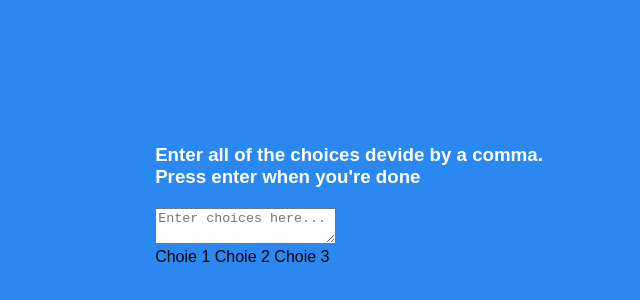
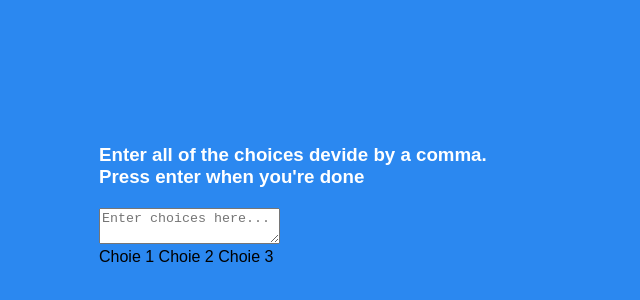
Before and after one commit to o0p/choice-picker, a plain HTML site: page index.html in a window 1280 px wide. Shown: the part 200-500 px from the top of the page, without its empty margins (291-931 px from the left). Drawn offline with Linux system fonts and the light colour scheme; a web font is replaced by a local one.

Commit message:
Add container style

```diff
--- a/style.css
+++ b/style.css
@@ -20,3 +20,7 @@ h3 {
     color: #fff;
     margin: 0.625rem 0 1.25rem;
 }
+
+.container {
+    width: 31.25rem;
+}
```
